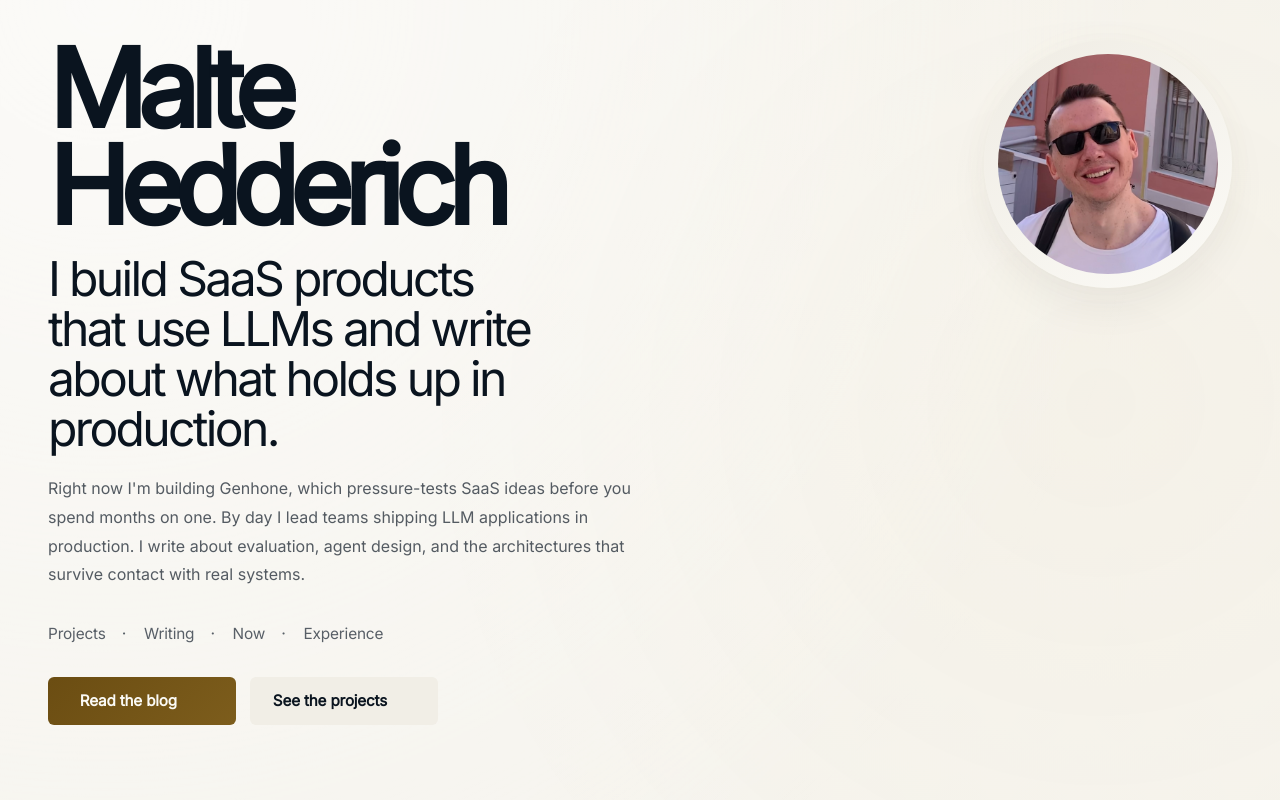
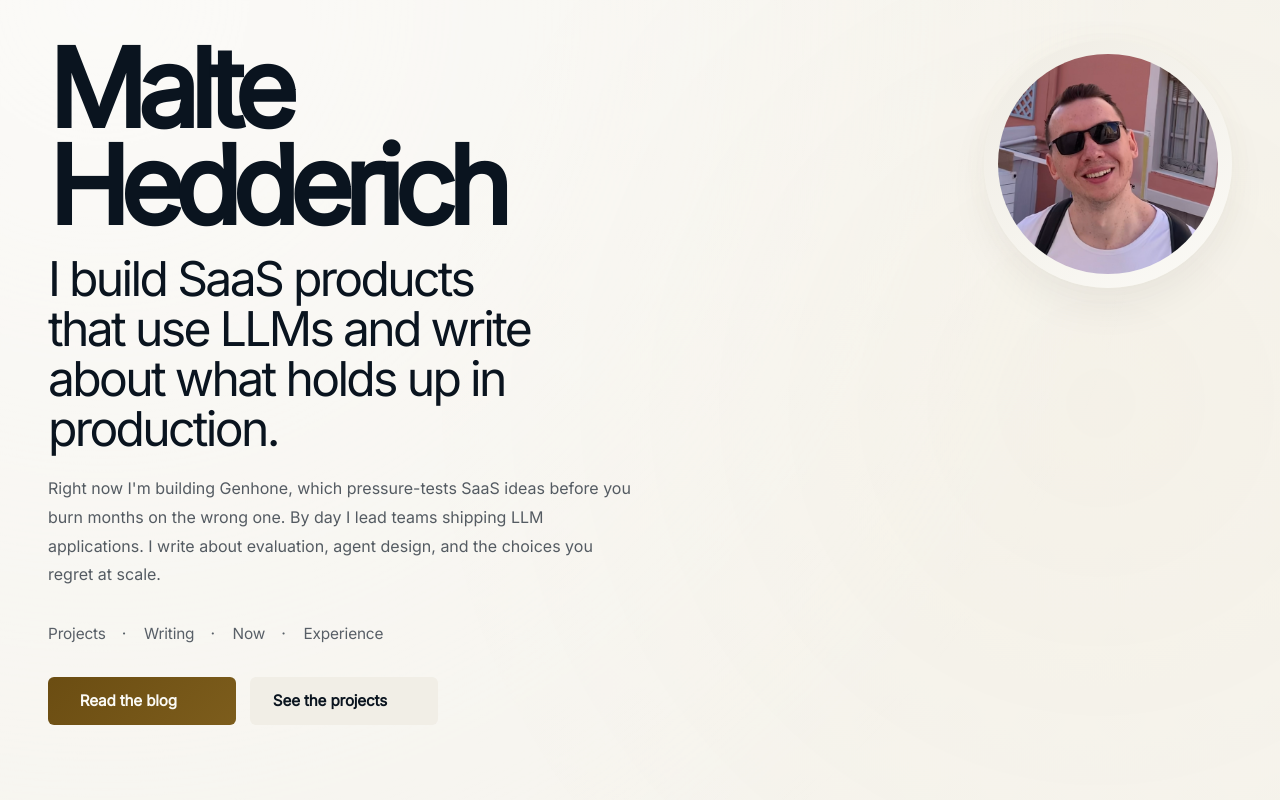
Before and after one commit to maltehedderich/hedderich-pro, a SvelteKit app: page / in a window 1280 px wide. Shown: the top 800 px of the page. Built offline with nearby package versions, Linux system fonts and the light colour scheme; no server answers; some icons are missing.

Commit message:
feat: refine project description for clarity and impact

```diff
--- a/src/routes/+page.svelte
+++ b/src/routes/+page.svelte
@@ -193,9 +193,9 @@
 						I build SaaS products that use LLMs and write about what holds up in production.
 					</p>
 					<p class="hero-support">
-						Right now I'm building Genhone, which pressure-tests SaaS ideas before you spend months
-						on one. By day I lead teams shipping LLM applications in production. I write about
-						evaluation, agent design, and the architectures that survive contact with real systems.
+						Right now I'm building Genhone, which pressure-tests SaaS ideas before you burn months
+						on the wrong one. By day I lead teams shipping LLM applications. I write about
+						evaluation, agent design, and the choices you regret at scale.
 					</p>
 				</div>
 
```
